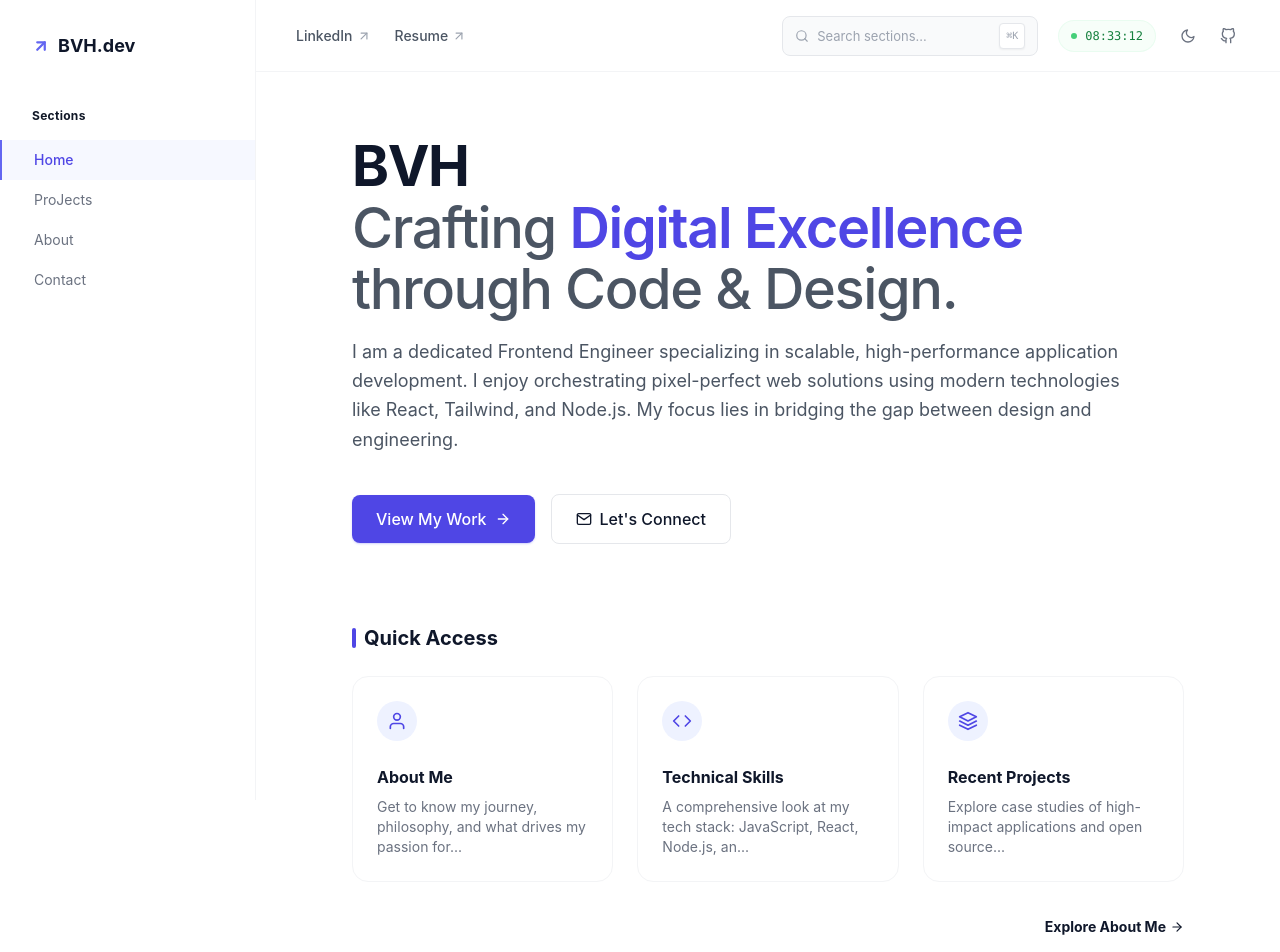
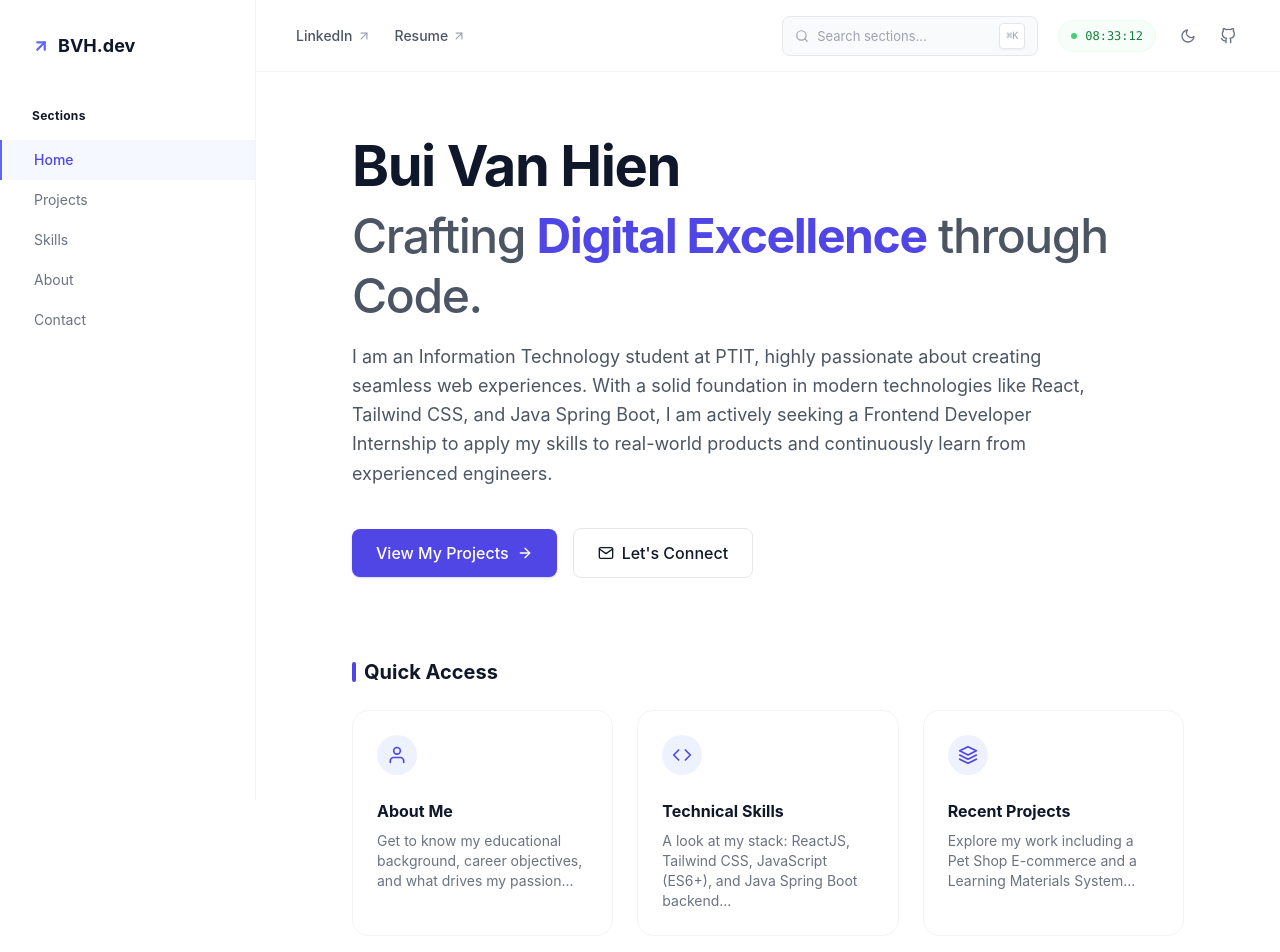
Before and after one commit to BVHC/portfolio, a React (Vite) app: page / in a window 1280 px wide. Shown: the top 952 px of the page. Built offline with nearby package versions, Linux system fonts and the light colour scheme.

Commit message:
fix trang Home

```diff
--- a/src/app/App.jsx
+++ b/src/app/App.jsx
@@ -5,6 +5,7 @@ import Projects from "../pages/Projects";
 import ProjectDetail from "../pages/ProjectDetail";
 import About from '../pages/About';
 import Contact from '../pages/Contact';
+import Skills from "../pages/Skills";
 
 
 function App() {
@@ -16,6 +17,7 @@ function App() {
             <Route index element={<Home/>}/>
             <Route path="projects" element={<Projects/>}/>
             <Route path="projects/:slug" element={<ProjectDetail/>}/>
+            <Route path="skills" element={<Skills/>}/>
             <Route path="about" element={<About />} />
             <Route path="contact" element={<Contact />} />
 
--- a/src/components/Header.jsx
+++ b/src/components/Header.jsx
@@ -38,8 +38,8 @@ export default function Header() {
         </div>
 
         <div className="flex items-center gap-4 text-gray-500">
-          <button className="hover:text-dark transition hover:bg-slate-400 rounded-full p-1 justify-center items-center"><FiMoon size={16} /></button>
-          <button className="hover:text-dark transition  hover:bg-slate-400 rounded-full p-1 justify-center items-center"><a href="https://github.com/BVHC" target='_blank'><FiGithub size={16} /></a></button>
+          <button className="hover:text-dark transition hover:bg-slate-400 rounded-full p-1 flex justify-center items-center"><FiMoon size={16} /></button>
+          <button className="hover:text-dark transition  hover:bg-slate-400 rounded-full p-1 flex justify-center items-center"><a href="https://github.com/BVHC" target='_blank'><FiGithub size={16} /></a></button>
         </div>
       </div>
     </header>
--- a/src/components/Sidebar.jsx
+++ b/src/components/Sidebar.jsx
@@ -1,11 +1,12 @@
-import { FiArrowUpRight, FiGrid, FiHome, FiMail, FiUser } from "react-icons/fi";
+import { FiActivity, FiArrowUpRight, FiGrid, FiHome, FiMail, FiUser } from "react-icons/fi";
 import { NavLink } from "react-router-dom";
 
 
 export default function Sidebar() {
   const menuItems = [
     { path: '/', label: 'Home', icon: <FiHome /> },
-    { path: '/projects', label: 'ProJects', icon: <FiGrid /> },
+    { path: '/projects', label: 'Projects', icon: <FiGrid /> },
+    { path: '/skills', label: 'Skills', icon: <FiActivity /> },
     { path: '/about', label: 'About', icon: <FiUser /> },
     { path: '/contact', label: 'Contact', icon: <FiMail /> },
   ];
--- a/src/pages/Home.jsx
+++ b/src/pages/Home.jsx
@@ -6,15 +6,17 @@ export default function Home() {
   return (
     <div className="max-w-4xl animate-fade-in pb-12">
 
-      {/* 1. Phần Giới thiệu (Hero Section) */}
+      {/* 1. Hero Section */}
       <section className="mb-20">
         <h1 className="text-[3.5rem] leading-[1.1] font-bold text-dark mb-4 tracking-tight">
-          BVH<br /> {/* Bạn có thể đổi thành tên thật của bạn */}
-          <span className="text-gray-600 font-medium">Crafting <span className="text-primary-600 font-semibold">Digital Excellence</span> through Code & Design.</span>
+          Bui Van Hien<br />
+          <span className="text-gray-600 font-medium text-[2.5rem] md:text-[3rem] leading-tight block mt-2">
+            Crafting <span className="text-primary-600 font-bold">Digital Excellence</span> through Code.
+          </span>
         </h1>
 
         <p className="text-lg text-gray-600 leading-relaxed mb-10 max-w-3xl">
-          I am a dedicated Frontend Engineer specializing in scalable, high-performance application development. I enjoy orchestrating pixel-perfect web solutions using modern technologies like React, Tailwind, and Node.js. My focus lies in bridging the gap between design and engineering.
+          I am an Information Technology student at PTIT, highly passionate about creating seamless web experiences. With a solid foundation in modern technologies like React, Tailwind CSS, and Java Spring Boot, I am actively seeking a Frontend Developer Internship to apply my skills to real-world products and continuously learn from experienced engineers.
         </p>
 
         <div className="flex items-center gap-4">
@@ -22,7 +24,7 @@ export default function Home() {
             to="/projects"
             className="flex items-center gap-2 bg-primary-600 hover:bg-primary-700 text-white px-6 py-3 rounded-lg font-medium transition-colors shadow-sm shadow-primary-500/30"
           >
-            View My Work <FiArrowRight />
+            View My Projects <FiArrowRight />
           </Link>
           <Link
             to="/contact"
@@ -33,7 +35,7 @@ export default function Home() {
         </div>
       </section>
 
-      {/* 2. Phần Truy cập nhanh (Quick Access) */}
+      {/* 2. Quick Access */}
       <section>
         <div className="flex items-center gap-2 mb-6">
           <div className="w-1 h-5 bg-primary-600 rounded-full"></div>
@@ -42,31 +44,28 @@ export default function Home() {
 
         <div className="grid grid-cols-1 md:grid-cols-3 gap-6">
 
-          {/* Card 1: About */}
           <Link to="/about" className="group p-6 bg-white border border-gray-100 rounded-2xl hover:border-primary-200 hover:shadow-lg hover:shadow-primary-500/5 transition-all duration-300 flex flex-col h-full">
             <div className="w-10 h-10 bg-primary-50 rounded-full flex items-center justify-center text-primary-600 mb-6 group-hover:scale-110 transition-transform">
               <FiUser size={20} />
             </div>
             <h3 className="font-bold text-dark mb-2">About Me</h3>
-            <p className="text-sm text-gray-500 flex-1">Get to know my journey, philosophy, and what drives my passion for...</p>
+            <p className="text-sm text-gray-500 flex-1">Get to know my educational background, career objectives, and what drives my passion...</p>
           </Link>
 
-          {/* Card 2: Skills */}
-          <Link to="/#skills" className="group p-6 bg-white border border-gray-100 rounded-2xl hover:border-primary-200 hover:shadow-lg hover:shadow-primary-500/5 transition-all duration-300 flex flex-col h-full">
+          <Link to="/skills" className="group p-6 bg-white border border-gray-100 rounded-2xl hover:border-primary-200 hover:shadow-lg hover:shadow-primary-500/5 transition-all duration-300 flex flex-col h-full">
             <div className="w-10 h-10 bg-primary-50 rounded-full flex items-center justify-center text-primary-600 mb-6 group-hover:scale-110 transition-transform">
               <FiCode size={20} />
             </div>
             <h3 className="font-bold text-dark mb-2">Technical Skills</h3>
-            <p className="text-sm text-gray-500 flex-1">A comprehensive look at my tech stack: JavaScript, React, Node.js, an...</p>
+            <p className="text-sm text-gray-500 flex-1">A look at my stack: ReactJS, Tailwind CSS, JavaScript (ES6+), and Java Spring Boot backend...</p>
           </Link>
 
-          {/* Card 3: Projects */}
           <Link to="/projects" className="group p-6 bg-white border border-gray-100 rounded-2xl hover:border-primary-200 hover:shadow-lg hover:shadow-primary-500/5 transition-all duration-300 flex flex-col h-full">
             <div className="w-10 h-10 bg-primary-50 rounded-full flex items-center justify-center text-primary-600 mb-6 group-hover:scale-110 transition-transform">
               <FiLayers size={20} />
             </div>
             <h3 className="font-bold text-dark mb-2">Recent Projects</h3>
-            <p className="text-sm text-gray-500 flex-1">Explore case studies of high-impact applications and open source...</p>
+            <p className="text-sm text-gray-500 flex-1">Explore my work including a Pet Shop E-commerce and a Learning Materials System...</p>
           </Link>
 
         </div>
--- /dev/null
+++ b/src/pages/Skills.jsx
@@ -0,0 +1,7 @@
+export default function Skills() {
+  return (
+    <div className="p-8">
+      <div className="text-3xl font-bold text-primary-900">Trang Skills</div>
+    </div>
+  )
+}
```
